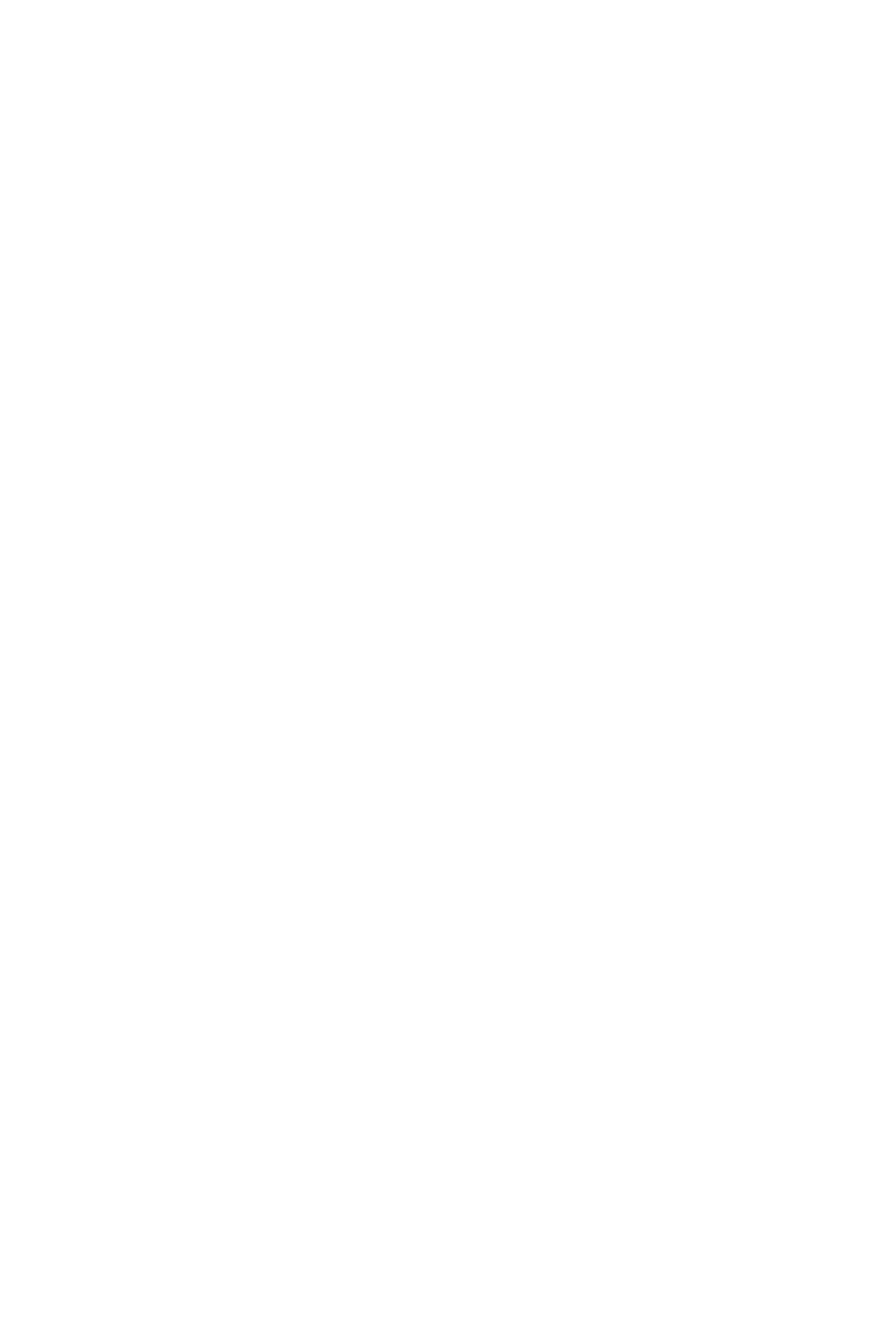
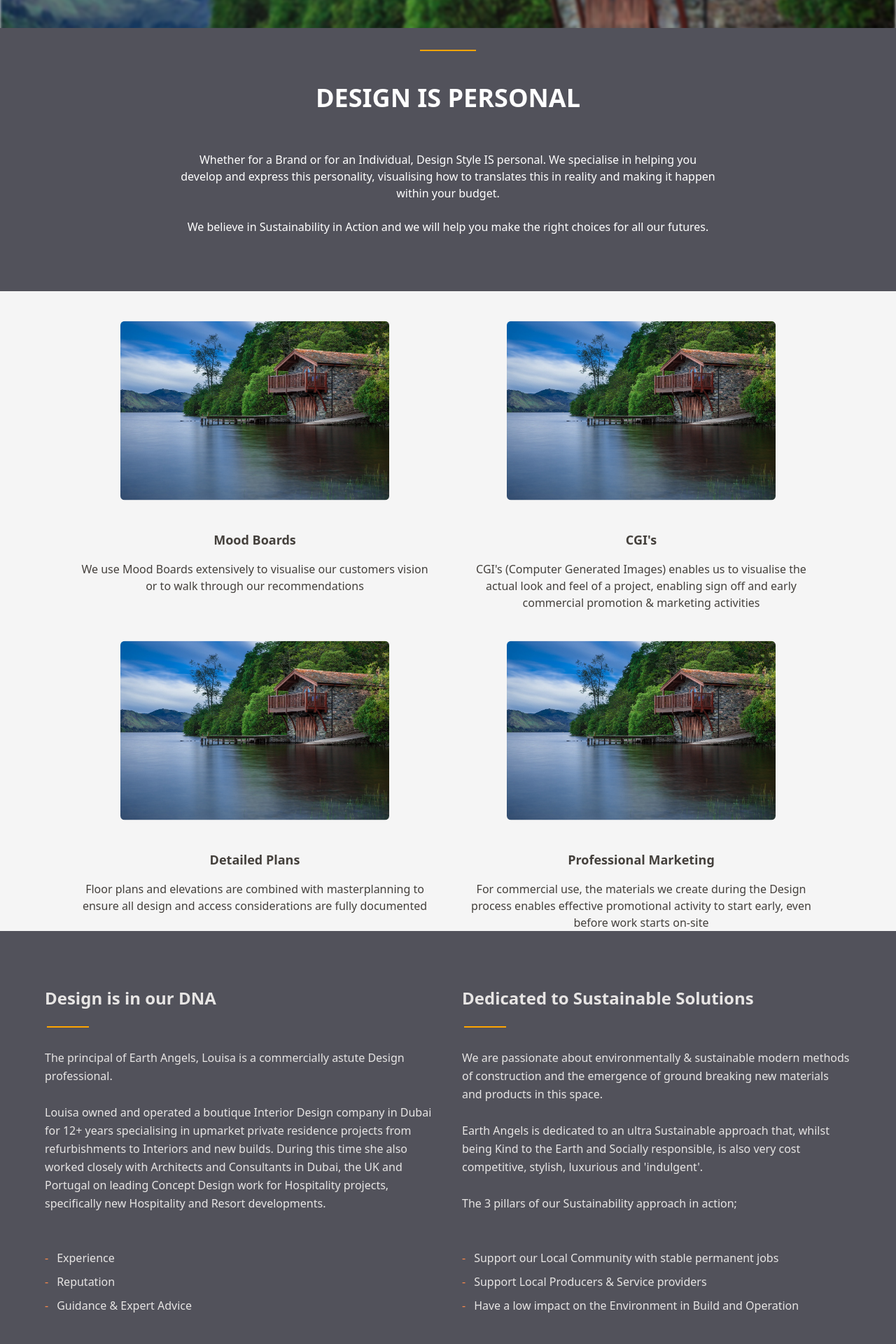
Before and after one commit to Nothsurm/earth_angels, a React (Vite) app in the folder client/: page /design in a window 1280 px wide. Before the commit this address had no page. Shown: the part 560-2480 px from the top of the page at 70% size. Before the commit the page ends 800 px from the top, so only its background shows below. Built offline with nearby package versions, Linux system fonts and the light colour scheme.

Commit message:
created design page

```diff
--- a/client/src/components/Header.jsx
+++ b/client/src/components/Header.jsx
@@ -32,7 +32,7 @@ export default function Header() {
             </Link>
           </Dropdown.Header>
           <Dropdown.Header>
-            <Link to='/louisa'>
+            <Link to='/'>
               <span>Louisa</span>
             </Link>
           </Dropdown.Header>
@@ -63,24 +63,9 @@ export default function Header() {
             </Link>
           </Dropdown.Header>
         </Dropdown>
-        <Dropdown
-          arrowIcon={true}
-          inline
-          label = {
-            <span className='hover:opacity-80'>I.D</span>
-          }
-        >
-          <Dropdown.Header>
-            <Link to='/'>
-              <span>Link here</span>
-            </Link>
-          </Dropdown.Header>
-          <Dropdown.Header>
-            <Link to='/'>
-              <span>Another Link</span>
-            </Link>
-          </Dropdown.Header>
-        </Dropdown>
+        <Link to='/design' className='hover:opacity-80'>
+          Design
+        </Link>
         <Dropdown
           arrowIcon={true}
           inline
@@ -140,7 +125,7 @@ export default function Header() {
             </Link>
           </Dropdown.Header>
         </Dropdown>
-        <button className='uppercase bg-orange-400 px-4 py-2 rounded-lg font-semibold hover:bg-orange-500 transition ease-in-out delay-50 flex items-center gap-2 mt-14'>Contact Us</button>
+        <button className='bg-orange-400 px-4 py-2 rounded-lg font-semibold hover:bg-orange-500 transition ease-in-out delay-50 flex items-center text-white'>Contact Us</button>
         <input type="file" accept='/images/*' ref={filePickerRef} hidden/>
         <button
           onClick={() => filePickerRef.current.click()}
--- a/client/src/components/MovingCards.tsx
+++ b/client/src/components/MovingCards.tsx
@@ -1,5 +1,3 @@
-"use client";
-
 import { cn } from '../utils/cn';
 import React, { useEffect, useState } from "react";
 
--- a/client/src/main.jsx
+++ b/client/src/main.jsx
@@ -4,13 +4,13 @@ import './index.css'
 import { Route, RouterProvider, createRoutesFromElements } from 'react-router'
 import { createBrowserRouter } from 'react-router-dom'
 import Home from './pages/Home.jsx'
-import Louisa from './pages/DropdownComponents.jsx/Louisa.jsx'
+import Design from './pages/Design.jsx'
 
 const router = createBrowserRouter(
   createRoutesFromElements(
     <Route path='/' element={<App />}>
       <Route index={true} element={<Home />}></Route>
-      <Route path='/louisa' element={<Louisa />}></Route>
+      <Route path='/design' element={<Design />}></Route>
     </Route>
   )
 )
--- /dev/null
+++ b/client/src/pages/Design.jsx
@@ -0,0 +1,142 @@
+import Image from '../images/house-image.jpg'
+import { Parallax } from 'react-parallax'
+
+export default function Design() {
+  return (
+    <div>
+        <Parallax blur={2} strength={600} bgImage={Image}>
+            <div className="w-full h-[600px] flex justify-center items-center">
+                <h1 className='text-6xl font-bold text-center mt-20 text-white'>DESIGN SERVICES</h1>
+            </div>
+        </Parallax>
+        <div className="bg-zinc-600 w-full flex flex-col justify-center text-center text-white">
+            <div className="max-w-3xl mx-auto mt-20 mb-20">
+                <h1 className='text-4xl font-bold '>DESIGN IS PERSONAL
+                <hr
+                    style={{
+                    background: 'orange',
+                    color: 'orange',
+                    borderColor: 'orange',
+                    height: '2px',
+                    width: '80px',
+                    position: 'absolute',
+                    top: '79%',
+                    left: '50%',
+                    transform: 'translate(-50%, -50%)'
+                    }}
+                /></h1>
+                <p className='mt-14'>Whether for a Brand or for an Individual, Design Style IS personal. We specialise in helping you develop and express this personality, visualising how to translates this in reality and making it happen within your budget.<br></br><br></br>
+
+                We believe in Sustainability in Action and we will help you make the right choices for all our futures.</p>
+            </div>
+        </div>
+        <div className="min-h-screen bg-neutral-100 text-stone-700">
+            <div className="flex flex-row justify-center gap-10 max-w-6xl mx-auto">
+                <div className="max-w-lg text-center">
+                    <img src={Image} alt="" className='rounded-lg scale-75 hover:scale-90 transition duration-300'/>
+                    <h1 className='font-bold text-lg'>Mood Boards</h1>
+                    <p className='mt-4'>We use Mood Boards extensively to visualise our customers vision or to walk through our recommendations</p>
+                </div>
+                <div className="max-w-lg text-center">
+                    <img src={Image} alt="" className='rounded-lg scale-75 hover:scale-90 transition duration-300'/>
+                    <h1 className='font-bold text-lg'>CGI's</h1>
+                    <p className='mt-4'>CGI's (Computer Generated Images) enables us to visualise the actual look and feel of a project, enabling sign off and early commercial promotion & marketing activities</p>
+                </div>
+            </div>
+            <div className="flex flex-row justify-center gap-10 max-w-6xl mx-auto">
+                <div className="max-w-lg text-center">
+                    <img src={Image} alt="" className='rounded-lg scale-75 hover:scale-90 transition duration-300'/>
+                    <h1 className='font-bold text-lg'>Detailed Plans</h1>
+                    <p className='mt-4'>Floor plans and elevations are combined with masterplanning to ensure all design and access considerations are fully documented</p>
+                </div>
+                <div className="max-w-lg text-center">
+                    <img src={Image} alt="" className='rounded-lg scale-75 hover:scale-90 transition duration-300'/>
+                    <h1 className='font-bold text-lg'>Professional Marketing</h1>
+                    <p className='mt-4'>For commercial use, the materials we create during the Design process enables effective promotional activity to start early, even before work starts on-site</p>
+                </div>
+            </div>
+        </div>
+        <div className="bg-zinc-600 w-full h-[700px] text-stone-200">
+            <div className="max-w-6xl mx-auto flex flex-row gap-10">
+                <div className="flex-1 mt-20 relative leading-relaxed">
+                    <h1 className='font-bold text-2xl'>Design is in our DNA
+                        <hr
+                        style={{
+                        background: 'orange',
+                        color: 'orange',
+                        borderColor: 'orange',
+                        height: '2px',
+                        width: '60px',
+                        position: 'absolute',
+                        top: '12%',
+                        left: '6%',
+                        transform: 'translate(-50%, -50%)'
+                        }}
+                    /></h1>
+                    <p className='mt-14'>The principal of Earth Angels, Louisa is a commercially astute Design professional.<br></br><br></br>
+
+                    Louisa owned and operated a boutique Interior Design company in Dubai for 12+ years specialising in upmarket private residence projects from refurbishments to Interiors and new builds. During this time she  also worked closely with Architects and Consultants in Dubai, the UK and Portugal on leading Concept Design work for Hospitality projects, specifically new Hospitality and Resort developments.</p><br></br><br></br>
+                    <div className="flex flex-col gap-2">
+                        <div className="flex gap-3">
+                            <span className='text-orange-400'>-</span>
+                            <p>Experience</p>
+                        </div>
+                        <div className="flex gap-3">
+                            <span className='text-orange-400'>-</span>
+                            <p>Reputation</p>
+                        </div>
+                        <div className="flex gap-3">
+                            <span className='text-orange-400'>-</span>
+                            <p>Guidance & Expert Advice</p>
+                        </div>
+                    </div>
+                </div>
+                <div className="flex-1 mt-20 relative leading-relaxed">
+                    <h1 className='font-bold text-2xl'>Dedicated to Sustainable Solutions
+                        <hr
+                            style={{
+                            background: 'orange',
+                            color: 'orange',
+                            borderColor: 'orange',
+                            height: '2px',
+                            width: '60px',
+                            position: 'absolute',
+                            top: '12%',
+                            left: '6%',
+                            transform: 'translate(-50%, -50%)'
+                            }}
+                        />
+                    </h1>
+                    <p className='mt-14'>We are passionate about environmentally & sustainable modern methods of construction and the emergence of ground breaking new materials and products in this space.<br></br><br></br>
+
+                    Earth Angels is dedicated to an ultra Sustainable approach that, whilst being Kind to the Earth and Socially responsible, is also very cost competitive, stylish, luxurious and 'indulgent'.<br></br><br></br>
+
+                    The 3 pillars of our Sustainability approach in action;</p><br></br><br></br>
+                    <div className="flex flex-col gap-2">
+                        <div className="flex gap-3">
+                            <span className='text-orange-400'>-</span>
+                            <p>Support our Local Community with stable permanent jobs</p>
+                        </div>
+                        <div className="flex gap-3">
+                            <span className='text-orange-400'>-</span>
+                            <p>Support Local Producers & Service providers</p>
+                        </div>
+                        <div className="flex gap-3">
+                            <span className='text-orange-400'>-</span>
+                            <p>Have a low impact on the Environment in Build and Operation</p>
+                        </div>
+                    </div>
+                </div>
+            </div>
+        </div>
+        <div className="bg-white w-full h-[600px] flex justify-center">
+            <iframe
+                width="900"
+                height="600"
+                src="https://www.youtube.com/embed/7BGNAGahig8"
+            >
+            </iframe>
+        </div>
+    </div>
+  )
+}
--- a/client/src/pages/Home.jsx
+++ b/client/src/pages/Home.jsx
@@ -1,4 +1,4 @@
-import { Button, Dropdown } from 'flowbite-react'
+import { Dropdown } from 'flowbite-react'
 import { Link } from 'react-router-dom'
 import { useRef, useState } from 'react'
 import Hero from './DropdownComponents.jsx/Hero'
@@ -29,7 +29,7 @@ export default function Header() {
   return (
     <div className="">
       {/* NAVBAR */}
-      <div className={ navbar ? "flex justify-around fixed z-20 text-white items-center shadow-xl bg-zinc-700 h-36 transition-all duration-200 w-full" : "flex justify-around fixed z-20 text-white items-center shadow-xl bg-zinc-700 h-48 transition-all duration-200 w-full"}>
+      <div className={ navbar ? "flex justify-around fixed z-20 text-stone-300 items-center shadow-xl bg-zinc-700 h-36 transition-all duration-200 w-full" : "flex justify-around fixed z-20 text-stone-300 items-center shadow-xl bg-zinc-700 h-48 transition-all duration-200 w-full"}>
         <div className="hidden lg:flex gap-10">
           <Dropdown
             arrowIcon={true}
@@ -83,24 +83,9 @@ export default function Header() {
               </button>
             </Dropdown.Header>
           </Dropdown>
-          <Dropdown
-            arrowIcon={true}
-            inline
-            label = {
-              <span className='hover:opacity-80'>I.D</span>
-            }
-          >
-            <Dropdown.Header>
-              <Link to='/'>
-                <span>Link here</span>
-              </Link>
-            </Dropdown.Header>
-            <Dropdown.Header>
-              <Link to='/'>
-                <span>Another Link</span>
-              </Link>
-            </Dropdown.Header>
-          </Dropdown>
+          <Link to='/design' className='hover:opacity-80'>
+            Design
+          </Link>
           <Dropdown
             arrowIcon={true}
             inline
```
